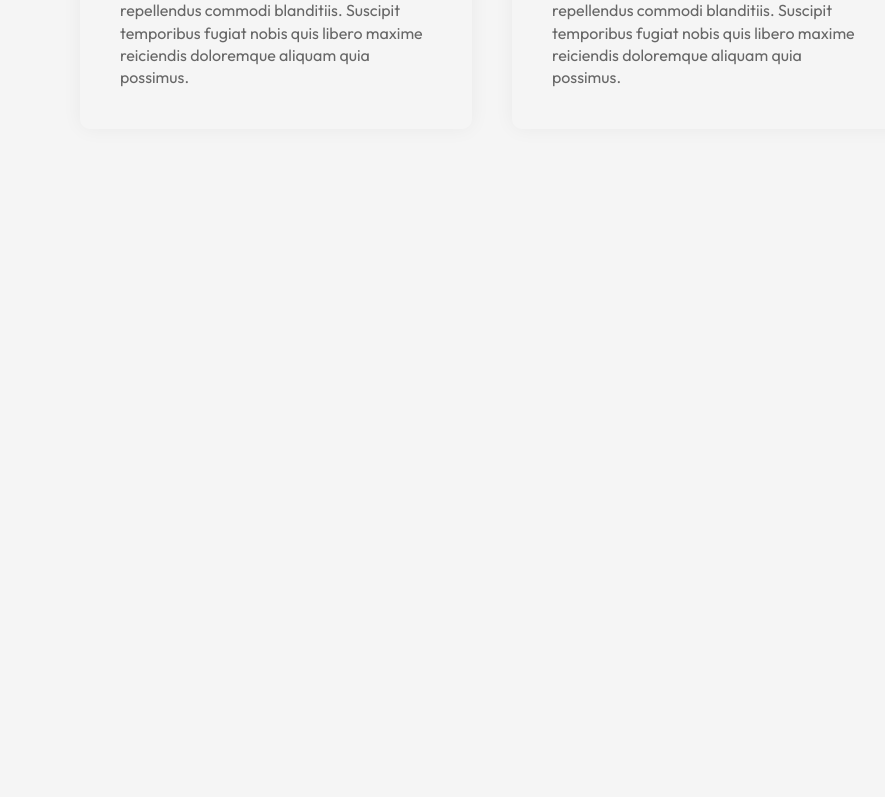
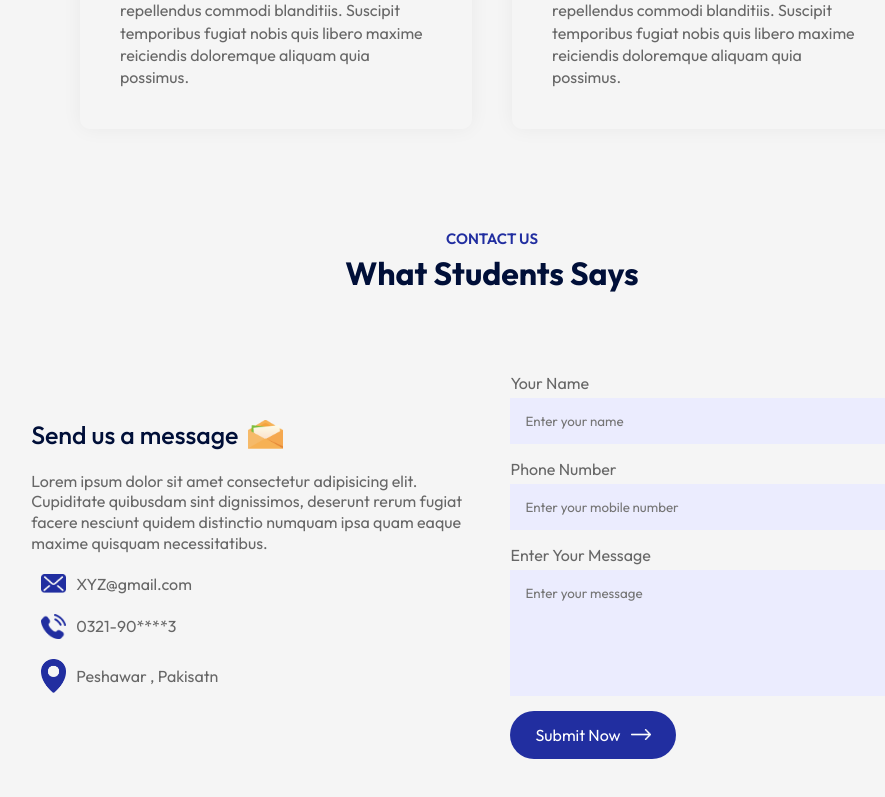
Before and after one commit to Majid-89/edusity-React, a React (Vite) app: page / in a window 1280 px wide. Shown: the part 2746-3543 px from the top of the page, without its empty margins (148-1033 px from the left). Before the commit the page ends 2975 px from the top, so only its background shows below. Built offline with nearby package versions, Linux system fonts and the light colour scheme.

Commit message:
Contact section disktop view completedd

```diff
--- a/src/App.jsx
+++ b/src/App.jsx
@@ -6,6 +6,7 @@ import Title from './Components/Title/Title'
 import About from './Components/About/About'
 import Campus from './Components/Campus/Campus'
 import Testimonials from './Components/Testimonials/Testimonials'
+import Contact from './Components/Contact/Contact'
 
 const App = () => {
   return (
@@ -20,6 +21,8 @@ const App = () => {
         <Campus />
         <Title subTitle="TESTIMONIALS" title="What Students Says" />
         <Testimonials />
+        <Title subTitle="Contact us" title="What Students Says" />
+        <Contact />
       </div>
 
     </>
--- /dev/null
+++ b/src/Components/Contact/Contact.css
@@ -0,0 +1,54 @@
+.contact {
+    margin: 80px auto;
+    max-width: 90%;
+    display: flex;
+    align-items: center;
+    justify-content: space-between;
+}
+
+.contact-col {
+    flex-basis: 48%;
+    color: #676767;
+}
+
+.contact-col h3 {
+    color: #000F38;
+    font-weight: 500;
+    font-size: 25px;
+    display: flex;
+    align-items: center;
+    margin-bottom: 20px;
+}
+
+.contact-col img {
+    width: 35px;
+    margin-left: 10px;
+}
+
+.contact-col p {
+    max-width: 450px;
+    line-height: 1.3;
+}
+
+.contact-col ul li {
+    display: flex;
+    align-items: center;
+    margin: 20px 0;
+}
+
+.contact-col ul li img {
+    width: 25px;
+    margin-right: 10px;
+}
+
+.contact form input,
+.contact form textarea {
+    display: block;
+    width: 100%;
+    background: #EBECFE;
+    padding: 15px;
+    border: none;
+    outline: none;
+    margin: 5px 0 15px 0;
+    resize: none;
+}
--- /dev/null
+++ b/src/Components/Contact/Contact.jsx
@@ -0,0 +1,36 @@
+import React from 'react'
+import "./Contact.css"
+import Msg_icon from "../../assets/msg-icon.png"
+import Mail_icon from "../../assets/mail-icon.png"
+import Phone_icon from "../../assets/phone-icon.png"
+import Location_icon from "../../assets/location-icon.png"
+import White_arrow from "../../assets/white-arrow.png"
+
+const Contact = () => {
+    return (
+        <div className="contact">
+            <div className="contact-col">
+                <h3>Send us a message <img src={Msg_icon} alt="" /></h3>
+                <p>Lorem ipsum dolor sit amet consectetur adipisicing elit. Cupiditate quibusdam sint dignissimos, deserunt rerum fugiat facere nesciunt quidem distinctio numquam ipsa quam eaque maxime quisquam necessitatibus.</p>
+                <ul>
+                    <li> <img src={Mail_icon} alt="" />XYZ@gmail.com</li>
+                    <li> <img src={Phone_icon} alt="" />0321-90****3</li>
+                    <li><img src={Location_icon} alt="" /> Peshawar , Pakisatn</li>
+                </ul>
+            </div>
+            <div className="contact-col">
+                <form >
+                    <label htmlFor="">Your Name</label>
+                    <input type="text" name='name' placeholder='Enter your name' required />
+                    <label htmlFor="">Phone Number</label>
+                    <input type="tel" name='phone' placeholder='Enter your mobile number' required />
+                    <label htmlFor="">Enter Your Message</label>
+                    <textarea name='message' rows={6} placeholder='Enter your message' required></textarea>
+                    <button className='btn dark-btn' type='submit'>Submit Now <img src={White_arrow} alt="" /></button>
+                </form>
+            </div>
+        </div>
+    )
+}
+
+export default Contact
```
